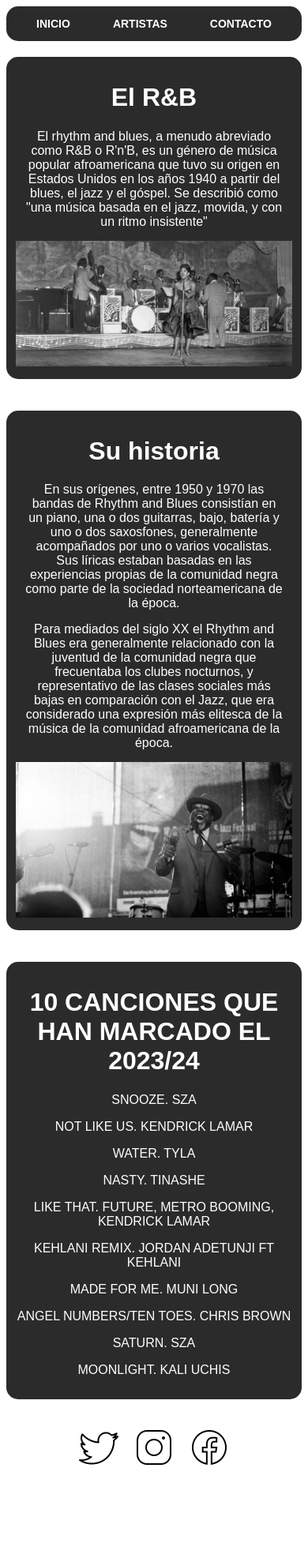
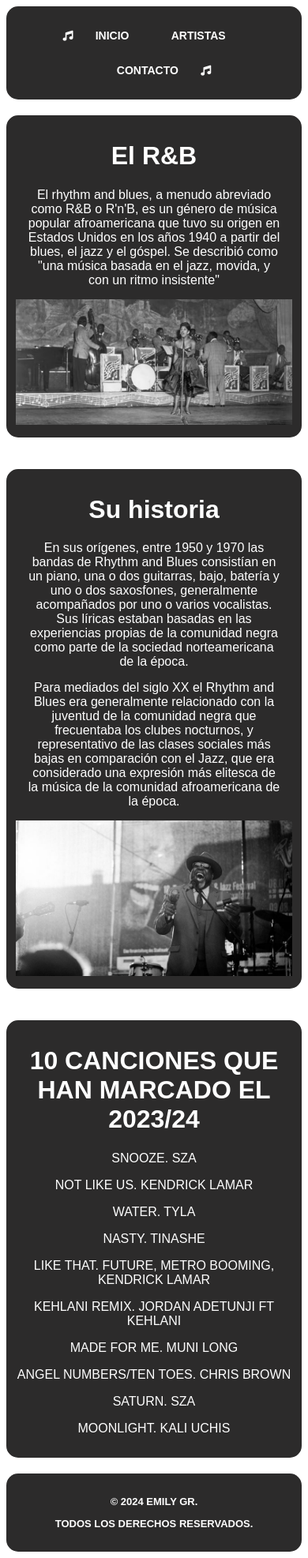
Before and after one commit to emilygarrui/ProjectLND, a plain HTML site: page index.html in a window 390 px wide. Shown: the whole page at 79% size. Before the commit the page ends 1906 px from the top, so only its background shows below. Drawn offline with Linux system fonts and the light colour scheme.

Commit message:
last touches

```diff
--- a/css/style.css
+++ b/css/style.css
@@ -55,7 +55,7 @@ main{
 }
 
 .definition:hover {
-    border-color:rgb(0, 0, 0);
+    border-color:rgb(255, 255, 255);
     border-width: 2px;
     border-style:solid;
 }
@@ -75,7 +75,7 @@ main{
     background-color: #2c2b2b;
     font-family: sans-serif;
     font-size: 50px;
-    padding: 20px;
+    padding: 10px;
     opacity: 0;
 }
 .songs {
@@ -102,8 +102,17 @@ main{
 
 footer {
     border-radius: 15px;
-    padding: 20px;
     text-align: center;
+    color: #ffffff;
+    text-decoration: none;
+    display: block;
+    padding: 15px 25px;
+    font-family: sans-serif;
+    font-weight: 700;
+    text-transform: uppercase;
+    font-size: 14px;
+    background: #2c2b2b;
+    margin-top: 20px;
 }
 .footer-container {
     display: flex;
@@ -123,13 +132,33 @@ footer {
 }
 
 @media only screen and (max-width: 600px){
+    .menu {
+        font-size: 10px;
+        padding: 15px 8px;
+    }
     .definition p {
         margin: 0px 10px 15px;
     }
+    .artist-text {
+        font-size: 10px;
+    }
+    footer {
+        font-size: 10px;
+    }
 }
 
-@media only screen and (max-width: 850px){
+@media only screen and (max-width: 1200px){
+    .menu {
+        font-size: 13px;
+        padding: 15px 8px;
+    }
     .definition p {
-        margin: 0px 10px 15px;
+        margin: 0px 15px 15px;
+    }
+    .artist-text {
+        font-size: 25px;
+    }
+    footer {
+        font-size: 13px;
     }
 }
--- a/index.html
+++ b/index.html
@@ -12,9 +12,11 @@
     <header>
         <div class="menu">
             <ul>
+                <i class="fa-solid fa-music" style="color: #ffffff;"></i>
                 <li><a href='index.html'>Inicio</a></li>
                 <li><a href='artistas.html'>Artistas</a></li>
                 <li class='last'><a href='#'>Contacto</a></li>
+                <i class="fa-solid fa-music" style="color: #ffffff;"></i>
             </ul>
         </div>
     </header>
@@ -57,16 +59,12 @@
     </main>
     <footer>
         <div class="foot-container">
-            <div class="social-media">
-                <ul class="social-icons">
-                    <li><a href="#"><img src="img/twitter.png" alt="Twitter" class="social-icon"></a></li>
-                    <li><a href="#"><img src="img/instagram.png" alt="Instagram" class="social-icon"></a></li>
-                    <li><a href="#"><img src="img/facebook.png" alt="instagram" class="social-icon"></a></li>
-                </ul>
-            </div>
+            <p>&copy; 2024 Emily GR.</p>
+            <p>Todos los derechos reservados.</p>
         </div>
     </footer>
     <script src="js/main.js"></script>
+    <script src="https://kit.fontawesome.com/60fac8e4fe.js" crossorigin="anonymous"></script>
 </body>
 
 </html>
```
Also changed, not shown: artistas.html (+10 -2 lines).
